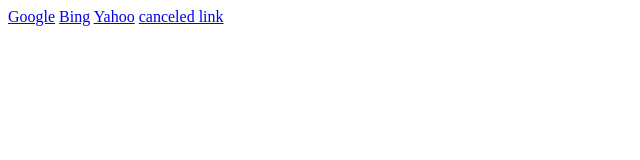
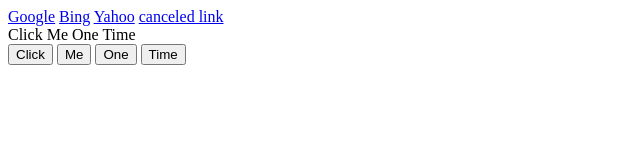
Before and after one commit to firstandthird/ga-track, a website: page example/index.html in a window 1280 px wide. Shown: the top 160 px of the page, without its empty margins (0-640 px from the left). Drawn offline with nearby package versions, Linux system fonts and the light colour scheme.

Commit message:
Example to work

```diff
--- a/example/index.html
+++ b/example/index.html
@@ -2,8 +2,7 @@
 <html>
   <head>
     <title></title>
-    <script src="../bower_components/jquery/dist/jquery.js"></script>
-    <script src="../dist/ga-track.bower.js"></script>
+    <script src="../dist/ga-track.js"></script>
     <script>
       (function(i,s,o,g,r,a,m){i['GoogleAnalyticsObject']=r;i[r]=i[r]||function(){
         (i[r].q=i[r].q||[]).push(arguments)},i[r].l=1*new Date();a=s.createElement(o),
@@ -13,19 +12,6 @@
       ga('create', 'UA-38837205-2', 'auto');
       ga('send', 'pageview');
     </script>
-    <script type="text/javascript">
-
-      //set debug
-      $.gaTrack.debug = true;
-      //$.gaTrack.defaults.delay = 200;
-      $.gaTrackScroll();
-
-    </script>
-    <style>
-    body {
-      min-height: 9000px;
-    }
-    </style>
   </head>
   <body>
     <div id="module1">
@@ -34,5 +20,33 @@
       <a data-ga-track href="http://www.yahoo.com" target="_blank">Yahoo</a>
       <a data-ga-track data-ga-track-href="false" href="http://www.yahoo.com">canceled link</a>
     </div>
+    <div id="module2">
+      <span>Click</span>
+      <span>Me</span>
+      <span>One</span>
+      <span>Time</span>
+    </div>
+    <div id="module3">
+      <button>Click</button>
+      <button>Me</button>
+      <button>One</button>
+      <button>Time</button>
+    </div>
+
+
+  <script>
+    GATrack.track([
+      {
+        element: 'span',
+        category: 'span',
+        label: 'click'
+      },
+      {
+        element: 'button',
+        label: 'click',
+        action: 'mybuttons'
+      }
+    ])
+  </script>
   </body>
 </html>
```
